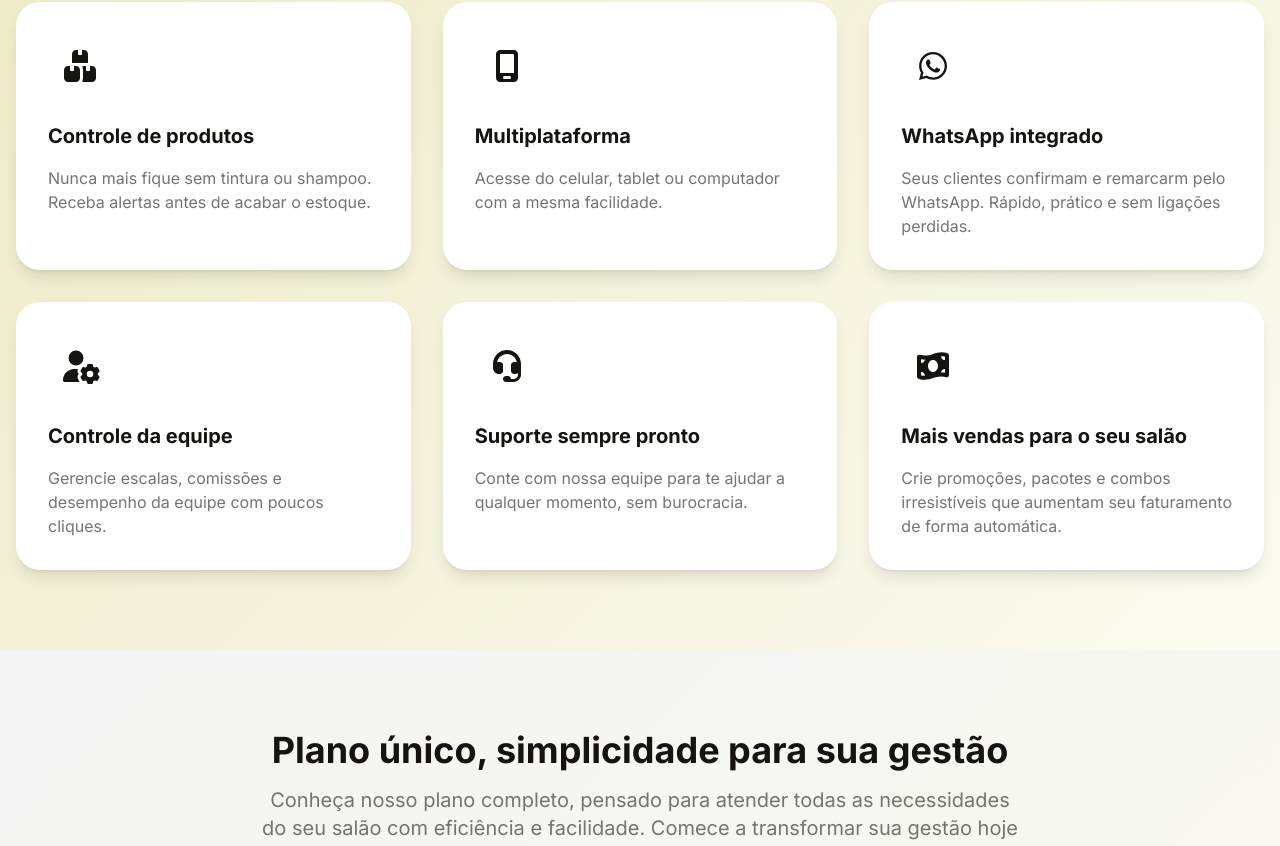
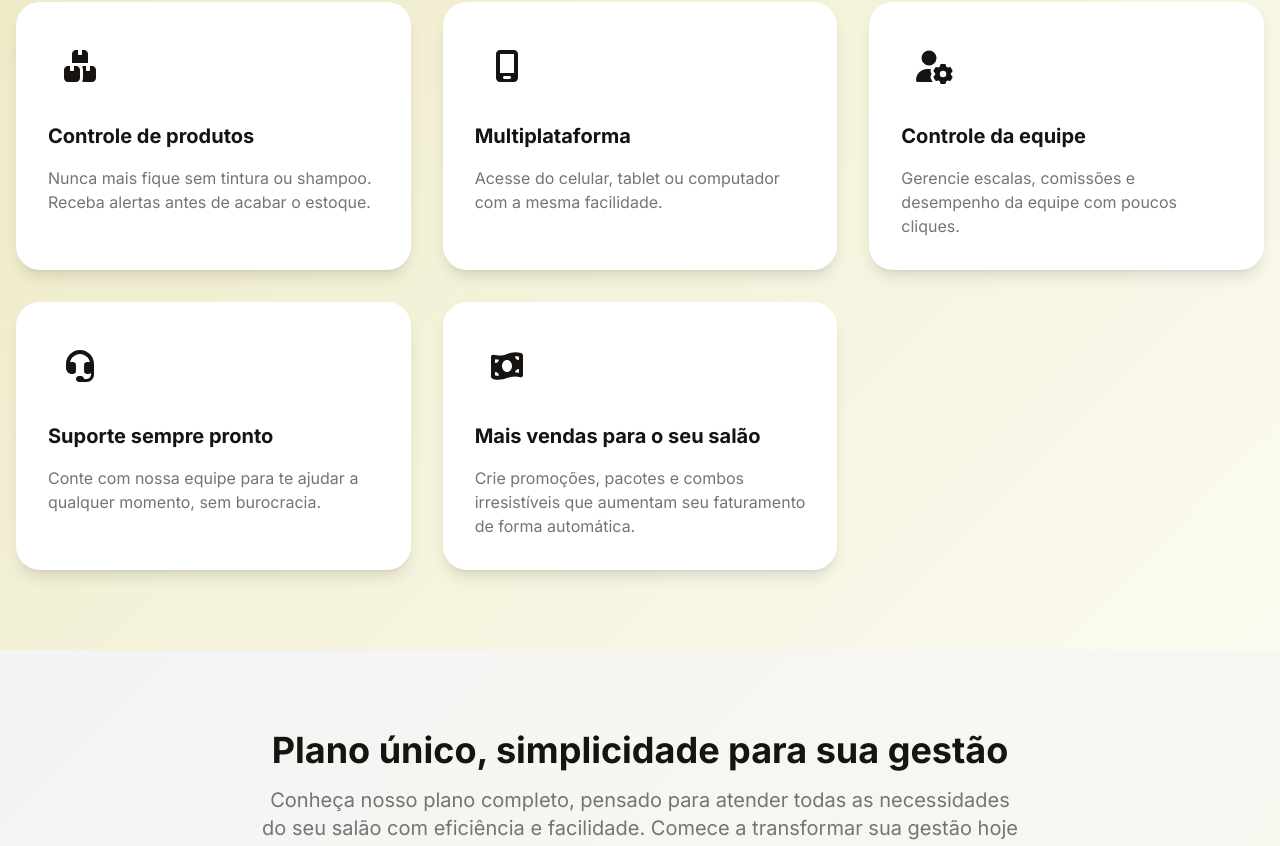
Before and after one commit to Mangalabs/SalonSync-web, a Vue app: page / in a window 1280 px wide. Shown: the part 1518-2364 px from the top of the page. Built offline with nearby package versions, Linux system fonts and the light colour scheme.

Commit message:
Update featureData.js

```diff
--- a/src/data/featureData.js
+++ b/src/data/featureData.js
@@ -66,13 +66,13 @@ export const featureData = {
         "Acesse do celular, tablet ou computador com a mesma facilidade.",
       bgClass: "bg-salon-brown-light",
     },
-    {
-      icon: faWhatsapp,
-      title: "WhatsApp integrado",
-      description:
-        "Seus clientes confirmam e remarcarm pelo WhatsApp. Rápido, prático e sem ligações perdidas.",
-      bgClass: "bg-salon-yellow-light",
-    },
+    // {
+    //   icon: faWhatsapp,
+    //   title: "WhatsApp integrado",
+    //   description:
+    //     "Seus clientes confirmam e remarcarm pelo WhatsApp. Rápido, prático e sem ligações perdidas.",
+    //   bgClass: "bg-salon-yellow-light",
+    // },
     {
       icon: faUserCog,
       title: "Controle da equipe",
```
